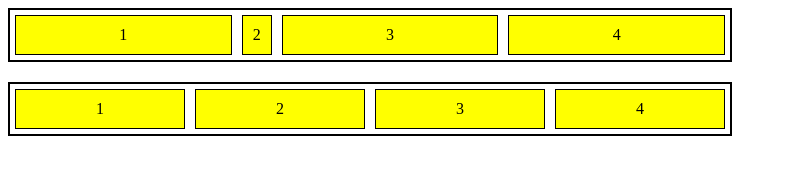
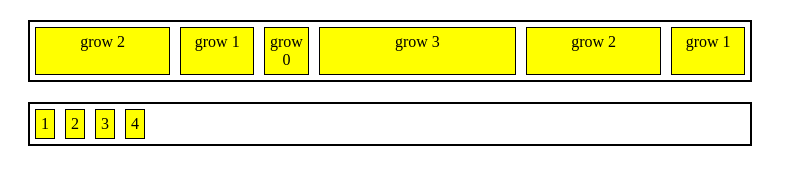
Before and after one commit to adrianperal/DIO-Playground, a plain HTML site: page Projecto Flexbox/index.html in a window 1280 px wide. Shown: the whole page, without its empty margins (0-807 px from the left). Drawn offline with Linux system fonts and the light colour scheme.

Commit message:
setting up environment

```diff
--- a/Projecto Flexbox/index.html
+++ b/Projecto Flexbox/index.html
@@ -9,16 +9,18 @@
   </head>
   <body>
     <div class="flex-container">
-      <div class="item fs-1 fg-1">1</div>
-      <div class="item fs-1 fg-0">2</div>
-      <div class="item fs-1 fg-1">3</div>
-      <div class="item fs-1 fg-1">4</div>
+      <div class="item flex-2">grow 2</div>
+      <div class="item flex-1">grow 1</div>
+      <div class="item flex-0">grow 0</div>
+      <div class="item flex-3">grow 3</div>
+      <div class="item flex-2">grow 2</div>
+      <div class="item flex-1">grow 1</div>
     </div>
     <div class="flex-container">
-      <div class="item fs-1 fg-1">1</div>
-      <div class="item fs-1 fg-1">2</div>
-      <div class="item fs-1 fg-1">3</div>
-      <div class="item fs-1 fg-1">4</div>
+      <div class="item">1</div>
+      <div class="item">2</div>
+      <div class="item">3</div>
+      <div class="item">4</div>
     </div>
   </body>
 </html>
--- a/Projecto Flexbox/style.css
+++ b/Projecto Flexbox/style.css
@@ -2,8 +2,8 @@
   max-width: 720px;
   border: 2px solid rgb(0, 0, 0);
   display: flex;
-  margin-bottom: 20px;
-  flex-flow: row wrap;
+  margin: 20px;
+  flex-flow: row nowrap;
 }
 
 .item {
@@ -11,21 +11,28 @@
   border: 1px solid black;
   text-align: center;
   margin: 5px;
-  padding: 10px;
+  padding: 5px;
 }
 
-.fg-0 {
-  flex-grow: 0;
+.flex-0 {
+  flex: 0;
 }
 
-.fg-1 {
-  flex-grow: 1;
+.flex-1 {
+  flex: 1;
 }
 
-.fs-0 {
-  flex-shrink: 0;
+.flex-2 {
+  flex: 2;
 }
 
-.fs-1 {
-  flex-shrink: 1;
+.flex-3 {
+  flex: 3;
 }
+.alt-width {
+  min-width: 200px;
+}
+
+.fbasis {
+  flex-basis: content;
+}
```
Also changed, not shown: 1 other file.
